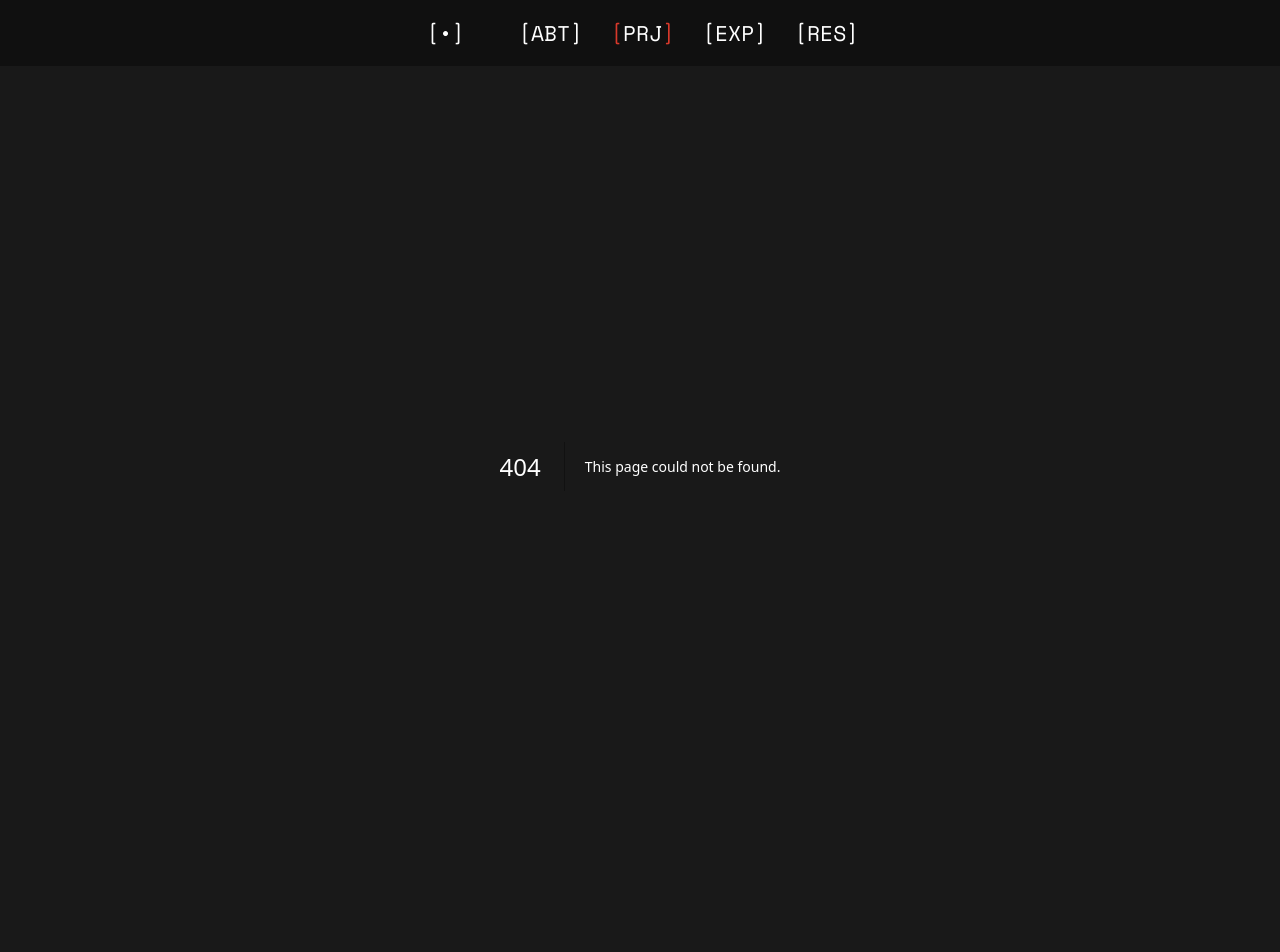
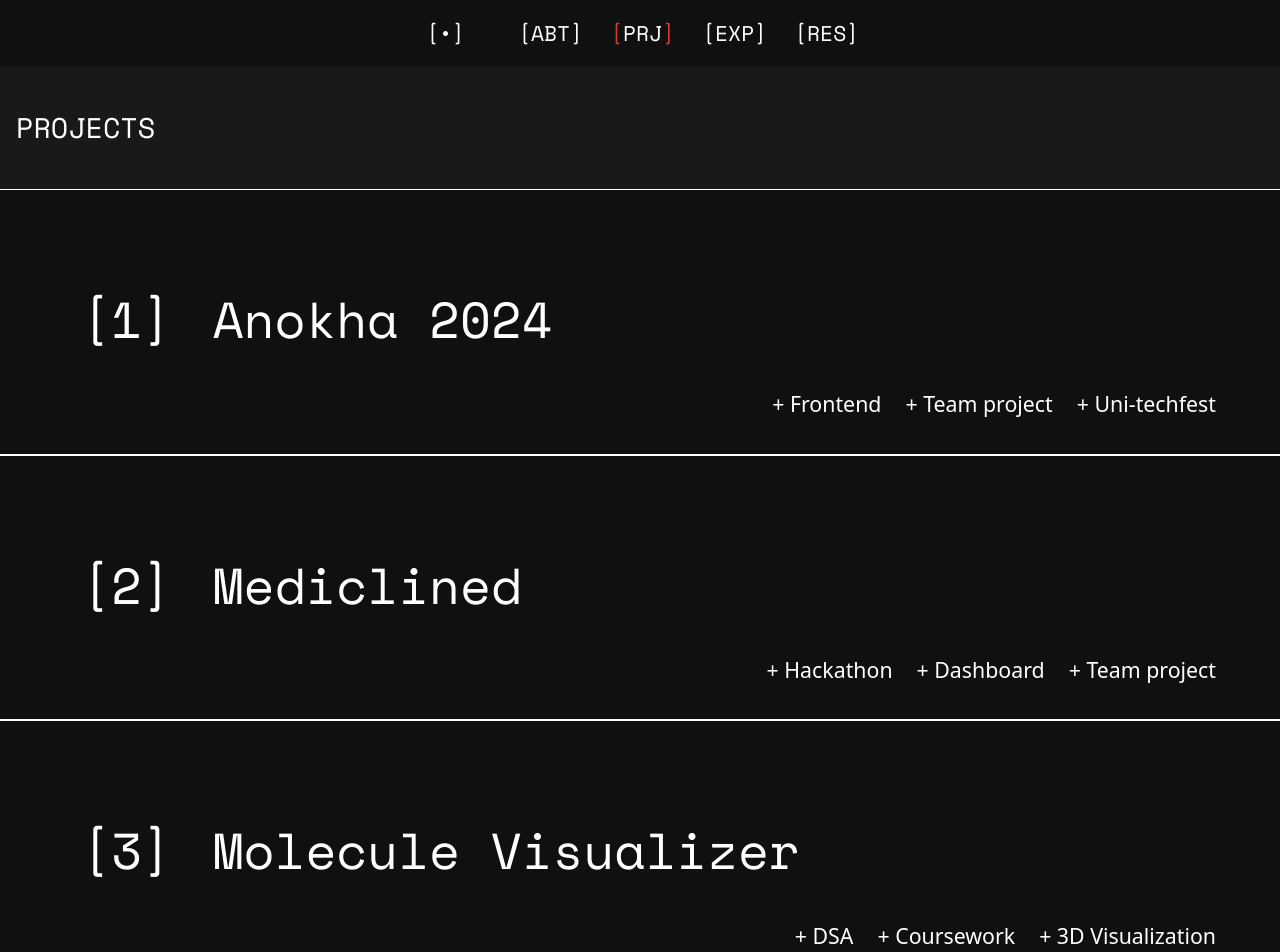
Before and after one commit to TharunKumarrA/Portfolio-v2, a Next.js app: page /projects in a window 1280 px wide. Before the commit this address had no page. Shown: the top 952 px of the page. Before the commit the page ends 866 px from the top, so only its background shows below. Built offline with nearby package versions, Linux system fonts and the light colour scheme.

Commit message:
basic project page details added

```diff
--- a/src/app/components/ProjectDetails.jsx
+++ b/src/app/components/ProjectDetails.jsx
@@ -10,7 +10,7 @@ const ProjectDetails = ({ techStack, description, githubLink, link }) => {
       <div className="pt-4">
         <p className="text-h6 font-thin">{techStack.join(' | ')}</p>
       </div>
-      <div className="pt-4 max-w-3xl select-none pr-4 md:pr-0">
+      <div className="pt-4 max-w-3xl select-none pr-4 md:pr-0 text-justify">
         <p>{description}</p>
       </div>
       <div className="pt-8 flex items-center space-x-4">
--- /dev/null
+++ b/src/app/projects/page.js
@@ -0,0 +1,93 @@
+import UnderlinedText from "../components/UnderlinedText";
+import ProjectCardContainer from "../components/ProjectCardContainer";
+
+export default function Projects() {
+  const projectData = [
+    {
+      number: 1,
+      name: "Anokha 2024",
+      tags: ["Frontend", "Team project", "Uni-techfest"],
+      techStack: ["NextJS", "TailwindCSS", "GSAP"],
+      description:
+        "As part of a team of seven, I contributed as a frontend developer to building a high-traffic event registration website for Anokha '24, which successfully managed over 1,000 participant registrations. I played a key role in designing a responsive and visually engaging interface using Tailwind CSS and GSAP, leading to a 30% increase in user engagement. Additionally, I worked on optimizing code and implementing asset-loading best practices, ensuring a fast and seamless user experience.",
+      githubLink: "https://github.com/anokha-24/anokha_web",
+      image: "/1.png",
+    },
+    {
+      number: 2,
+      name: "Mediclined",
+      tags: ["Hackathon", "Dashboard", "Team project"],
+      techStack: ["NextJS", "NodeJS", "MongoDB", "mySql", "ESP32"],
+      description:
+        "Our project, Mediclined, was developed for the Healthcare track at Evolumin National Level Hackathon 2024, aiming to transform healthcare services within a university setting. It integrates features like real-time doctor tracking, an online pharmacy, and secure medical records to enhance health outcomes for students. Built in just 36 hours, Mediclined evolved through critical feedback during two intense judging rounds, pushing us to refine and deliver a polished prototype. Though we didn’t win, making it to the Top 10 among numerous talented teams was a proud moment, showcasing our dedication, teamwork, and innovation.",
+      githubLink: "https://github.com/Project-Mediclined",
+      image: "/2.png",
+    },
+    {
+      number: 3,
+      name: "Molecule Visualizer",
+      tags: ["DSA", "Coursework", "3D Visualization"],
+      techStack: ["ReactJS", "PlotlyJS", "Gemmini API", "MUI"],
+      description:
+        "As part of DSA coursework, I contributed to the development of the frontend for a Molecule Visualizer web app using React JS, Material UI, and Tailwind CSS. The app enables users to add atoms and bonds, calculate bond angles, and view real-time molecular updates. I worked on algorithms for bond angle calculations and molecular geometry analysis while leveraging Plotly JS for 3D visualization and integrating with the Gemini 1.5 Flash API for molecular data. Collaborating with a team of six developers, I focused on UI design, enhancing user interaction, and optimizing algorithm performance to deliver an intuitive and dynamic tool.",
+      githubLink: "https://github.com/TharunKumarrA/Molecule-Visualizer",
+      image: "/1.png",
+    },
+    {
+      number: 4,
+      name: "Library Management V2",
+      tags: ["Coursework", "Full-stack", "Database"],
+      techStack: ["VueJS", "Flask", "SQLite", "TailwindCSS"],
+      description:
+        "As part of the IITM Online Diploma in Programming, I developed a Library Management System with a modernized frontend and caching enhancements. The system supports multiple users for requesting, reading, and managing e-books while offering robust admin functionalities for CRUD operations on over 100 books and sections. Key features include search capabilities by title, author, or section, as well as options for viewing, requesting, and returning books. The integration of caching significantly improved performance, and a user-friendly interface was designed to ensure seamless navigation and interaction for all users.",
+      githubLink: "https://github.com/TharunKumarrA/Library-Mgmt-V2",
+      image: "/2.png",
+    },
+    {
+      number: 5,
+      name: "Library Management",
+      tags: ["Backend", "CourseWork", "Database"],
+      techStack: ["HTML", "CSS", "Jinja2", "Flask"],
+      description:
+        "As part of the IITM Online B.Sc. degree program, I developed a Library Management System designed to support multiple users with features like e-book requests, reading, and management. The system includes admin functionalities for CRUD operations on over 50 books and sections, with a streamlined search option by author or section. Users can easily view, request, and return books, all within a simplified design that enhances navigation and overall user experience.",
+      githubLink: "https://github.com/TharunKumarrA/Library-Mgmt-System",
+      image: "/1.png",
+    },
+    {
+      number: 6,
+      name: "FC Team Forge",
+      tags: ["Full-Stack", "Football", "Algorithm"],
+      techStack: ["VueJS", "TailwindCSS", "Ngrok", "MySQL"],
+      description:
+        "Developed FC Team Forge, a web application designed to streamline football team creation for a pool of 50+ real-life players. The app uses advanced algorithms to ensure 100% balanced teams by factoring in player-preferred positions and statistics. This innovation reduced team setup time by 75% compared to traditional manual methods, enhancing efficiency and fairness in team formation. Now an open-source project, it has attracted multiple contributions that have significantly enhanced its features and functionality.",
+      githubLink: "https://github.com/TharunKumarrA/FC-TeamForge",
+      image: "/1.png",
+    },
+    {
+      number: 7,
+      name: "AI Study Mate",
+      tags: ["Frontend", "AI Chatbot", "UI/UX"],
+      techStack: ["VueJS", "TailwindCSS", "Gemmini API"],
+      description:
+        "Developed AI StudyMate, a learning application supporting over 100 topics with AI-powered explanations and real-life applications. Integrated supplementary resources, including 10+ top websites and reference books, with an option for PDF downloads to enhance learning. Features like topic grouping into lessons, a to-do list, and a Pomodoro timer, along with a chatbot for real-time Q&A, were designed to optimize learning. While no longer actively maintained, the project serves as a valuable reference for interactive education platforms.",
+      githubLink: "https://github.com/Thanus-Kumaar/AI-Study-Mate",
+      image: "/1.png",
+    },
+    {
+      number: 8,
+      name: "Union Budget Explorer",
+      tags: ["DBMS", "CourseWork", "Team project"],
+      techStack: ["VueJS", "MySQL", "NodeJS"],
+      description:
+        "Developed a web application for managing and analyzing non-tax revenue details for the government, as part of a DBMS course project. The application efficiently handled over 1,000 revenue entries, enabling streamlined data storage, retrieval, and analysis. Implemented advanced database queries to facilitate insightful reporting and trend analysis.",
+      githubLink: "https://github.com/TharunKumarrA/Union-Budget-Explorer",
+      image: "/1.png",
+    },
+  ];
+  return (
+    <div>
+      <div className="font-heading text-h5 py-10 px-4">PROJECTS</div>
+      <ProjectCardContainer projects={projectData} />
+    </div>
+  );
+}
```
